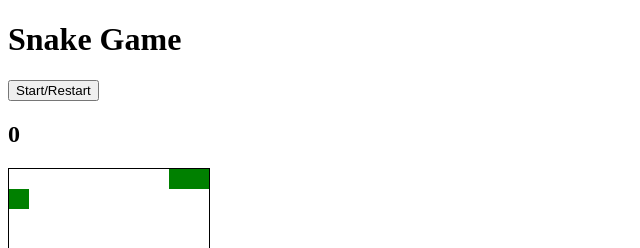
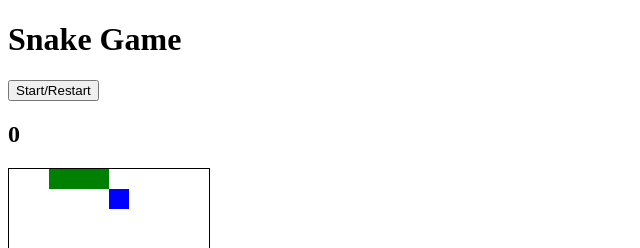
Before and after one commit to wigsters52/Snake-Game, a plain HTML site: page index.html in a window 1280 px wide. Both pictures are taken after a click on the button "Start/Restart". Shown: the top 248 px of the page, without its empty margins (0-640 px from the left). Drawn offline with Linux system fonts and the light colour scheme.

Commit message:
projected finished

```diff
--- a/index.css
+++ b/index.css
@@ -20,3 +20,7 @@ body {
 .snake {
     background-color: green;
 }
+
+.apple {
+    background-color: blue;
+}
--- a/index.html
+++ b/index.html
@@ -10,8 +10,8 @@
 
 <body>
     <h1>Snake Game</h1>
-    <button class="start">Start/Restart</button>
-    <h2 class="score"><span id="score">0</span></h2>
+    <button id="start">Start/Restart</button>
+    <h2 class="score"><span id="score"></span></h2>
     <div class="grid"></div>
     <script src="index.js"></script>
 </body>
--- a/index.js
+++ b/index.js
@@ -1,15 +1,20 @@
 const grid = document.querySelector('.grid')
-const startButton = document.querySelector('#start')
-const score = document.querySelector('#score')
+const startButton = document.getElementById('start')
+const scoreDisplay = document.querySelector('#score')
 let squares = []
 let currentSnake = [2, 1, 0]
 let direction = 1
-let width = 10
+const width = 10
+let appleIndex = 0
+let score = 0
+let intervalTime = 1000
+const speed = .9
+let timerId = 0
 
 function createGrid() {
     //create 100 of these with a for loop
 
-    for (let i = 0; i < 100; i++) {
+    for (let i = 0; i < width * width; i++) {
         //create element
         const square = document.createElement('div')
             // add styling to these elements
@@ -27,22 +32,77 @@ createGrid()
 
 currentSnake.forEach(index => squares[index].classList.add('snake'))
 
+function startGame() {
+
+    currentSnake.forEach(index => squares[index].classList.remove('snake'))
+        //remove the apple
+    squares[appleIndex].classList.remove('apple')
+    clearInterval(timerId)
+    currentSnake = [2, 1, 0]
+    score = 0
+        //re add new score to browser
+    scoreDisplay.textContent = score
+    direction = 1
+    intervalTime = 1000
+    generateApple()
+        //readd the class of snake to our new currentSnake
+    currentSnake.forEach(index => squares[index].classList.add('snake'))
+    timerId = setInterval(move, intervalTime)
+}
+
 function move() {
+    if (
+        (currentSnake[0] + width >= width * width && direction === width) || //if snake has hit bottom
+        (currentSnake[0] % width === width - 1 && direction === 1) || //if snake has hit right wall
+        (currentSnake[0] % width === 0 && direction === -1) || //if snake has hit left wall
+        (currentSnake[0] - width < 0 && direction === -width) || //if snake has hit top
+        squares[currentSnake[0] + direction].classList.contains('snake')
+    )
+        return clearInterval(timerId)
+
+
+
+
+
     //remove last element from our currentSnake array
     const tail = currentSnake.pop()
         //remove styling from last element
     squares[tail].classList.remove('snake')
         //add square in direction we are heading
     currentSnake.unshift(currentSnake[0] + direction)
-        //add styling so we can see it
+
+    if (squares[currentSnake[0]].classList.contains('apple')) {
+        squares[currentSnake[0]].classList.remove('apple')
+        squares[tail].classList.add('snake')
+        currentSnake.push(tail)
+        generateApple()
+        score++
+        scoreDisplay.textContent = `Score: ${score}`
+        clearInterval(timerId)
+        intervalTime = intervalTime * speed
+        timerId = setInterval(move, intervalTime)
+    }
+
+
+
+    //add styling so we can see it
     squares[currentSnake[0]].classList.add('snake')
 }
 
 
 
-move()
 
-let timerId = setInterval(move, 1000)
+
+
+function generateApple() {
+    do {
+        appleIndex = Math.floor(Math.random() * squares.length)
+    } while (squares[appleIndex].classList.contains('snake'))
+    squares[appleIndex].classList.add('apple')
+}
+
+
+generateApple()
 
 function control(e) {
     if (e.keyCode === 39) {
@@ -57,3 +117,4 @@ function control(e) {
 }
 
 document.addEventListener('keyup', control)
+startButton.addEventListener('click', startGame)
```
